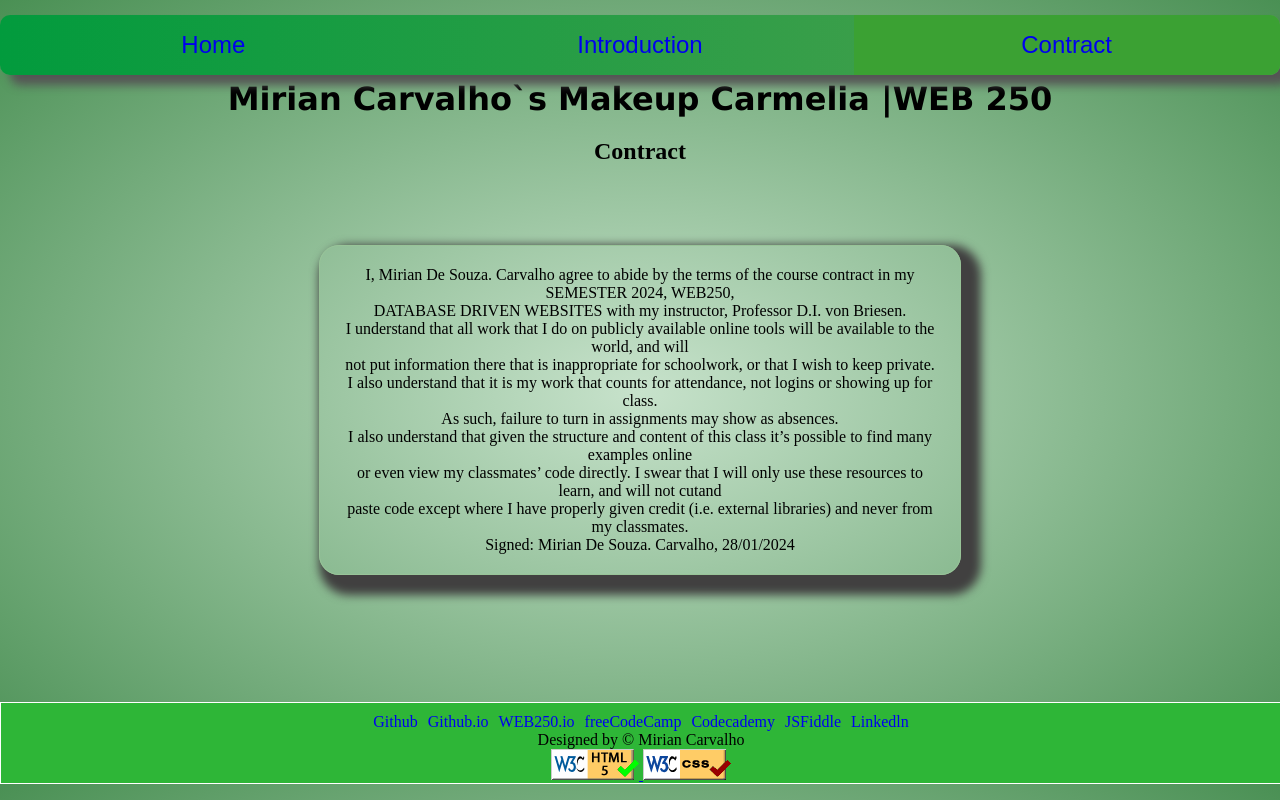
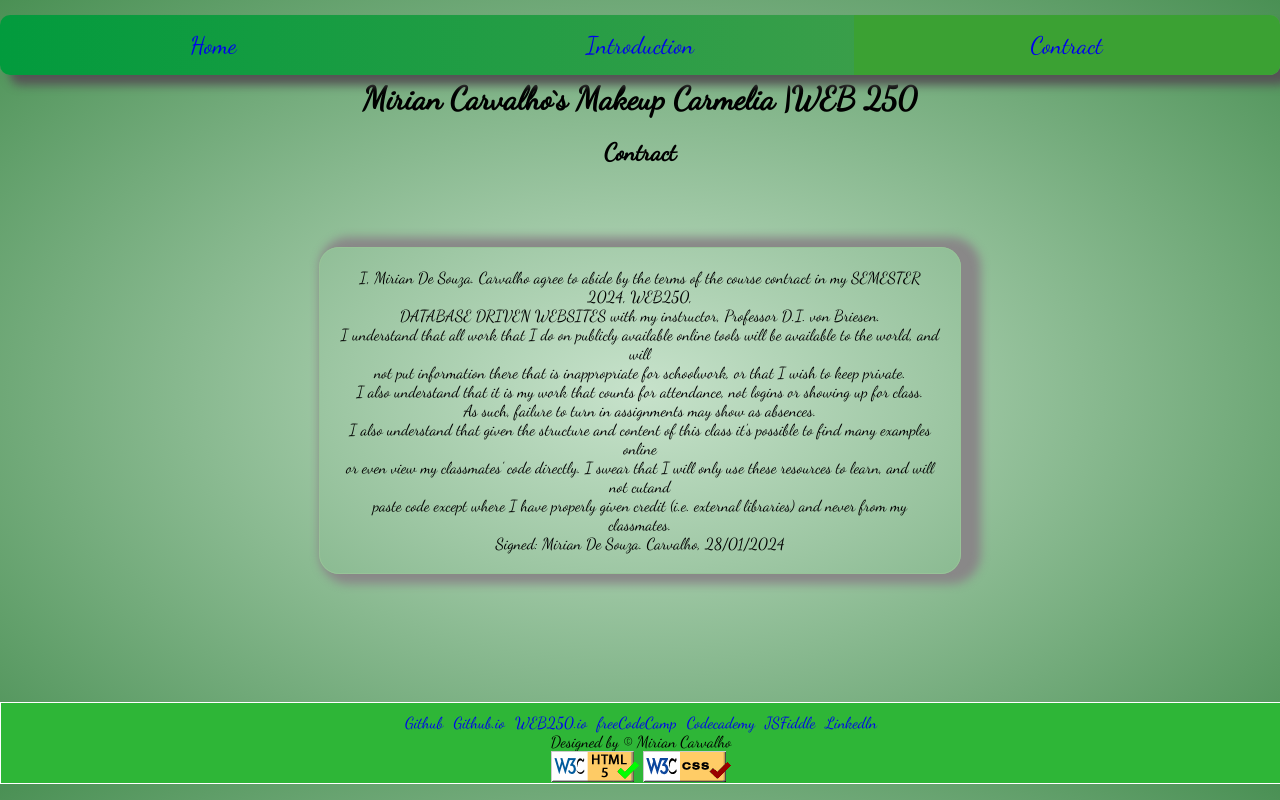
Before and after one commit to Mirian14/web250_old, a PHP site: page /contract.html in a window 1280 px wide. Run offline with PHP 8.4, Linux system fonts and the light colour scheme.

Commit message:
Modified

```diff
--- a/styles/default.css
+++ b/styles/default.css
@@ -1,13 +1,9 @@
-/* Color Palete
---------------------
-•	Text Color (black/Purple): #000000 and #8b22dd
-•	background (Kelly Green): #B1D8B7
-
-*/
+@import url(https://fonts.googleapis.com/css?family=Dancing+Script);
 
 * {
     padding: 0;
     margin: 0;
+    font-family: "Dancing Script";
 }
 
 /*----------------*/
@@ -25,7 +21,7 @@ body {
 
 h1 {
     font-weight: bold;
-    font-family: verdana;
+
 }
 
 main {
@@ -45,7 +41,6 @@ footer {
     width: 100%;
     height: 10vh;
     overflow: hidden;
-
 }
 
 footer div {
@@ -76,6 +71,10 @@ footer div {
 
 .active {
     background-color: #3ba133;
+}
+
+.brand {
+    font-size: x-large;
 }
 
 .nav {
@@ -113,12 +112,17 @@ footer div {
     text-align: center;
     border: 1px solid rgb(152, 196, 152) ;
     border-radius: 20px;
-    box-shadow: 10px 10px 10px 10px #414040;
+    box-shadow: 10px 0px 10px 10px #898888;
 }
 
 .navfooter ul {
     margin-top: 10px;
 
+}
+
+.brand ul li {
+    margin-top: 20px;
+    list-style-type: none;
 }
 
 .navfooter ul li {
```
